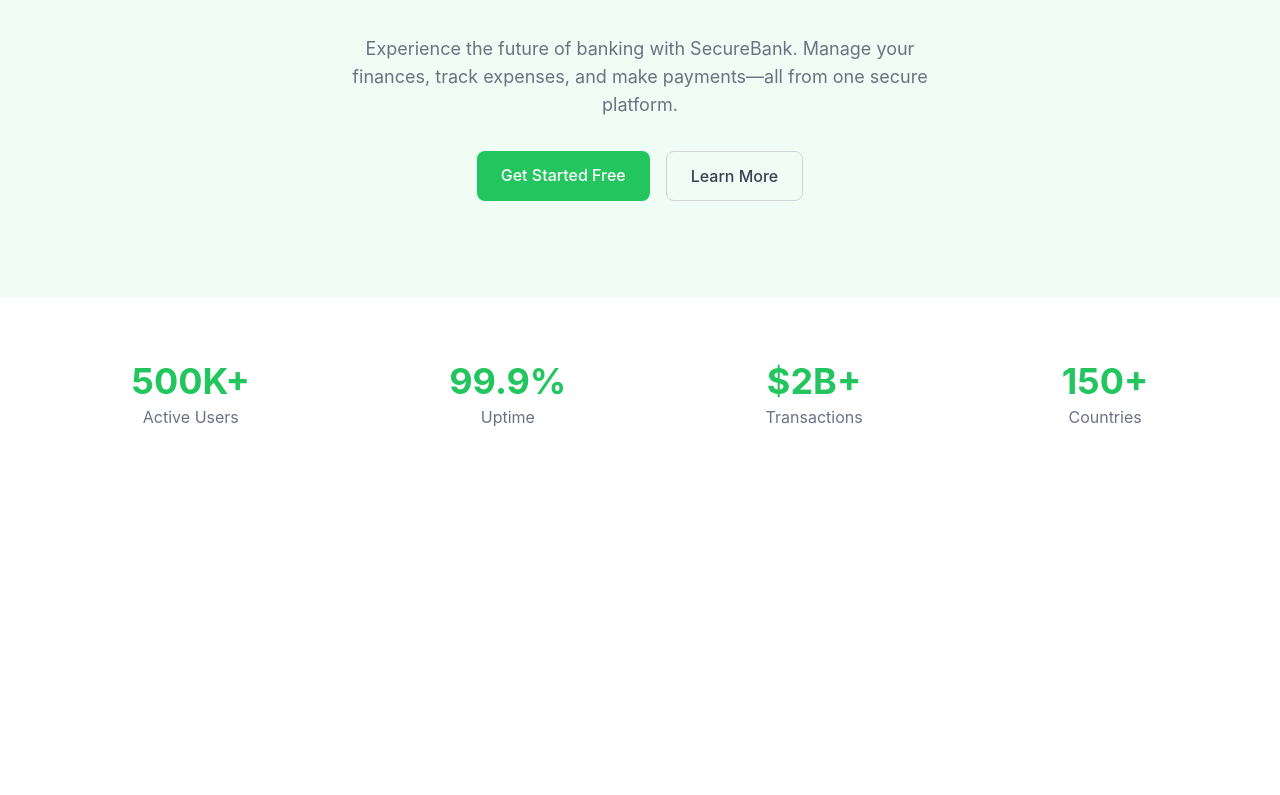
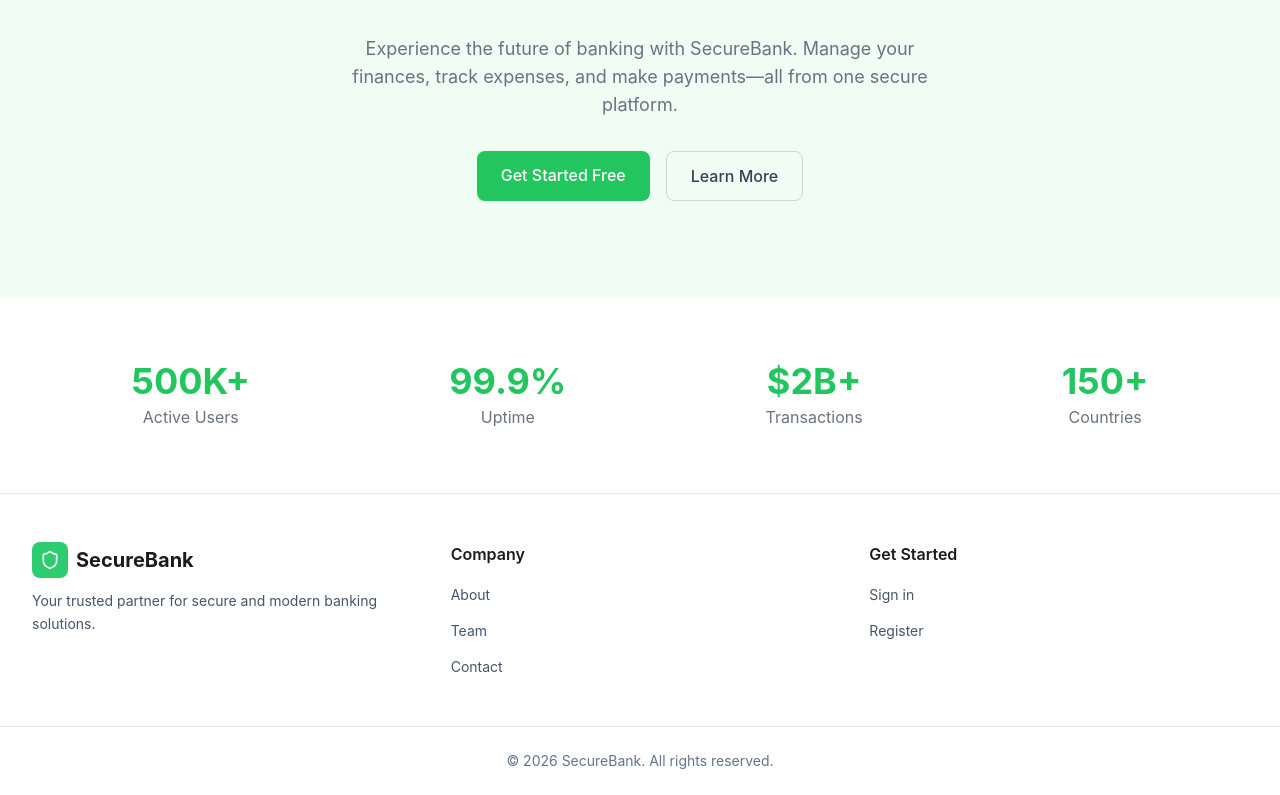
Before and after one commit to AndjelaSestak/fep-claude-practice, a React (Vite) app in the folder Frontend/my-app/: page / in a window 1280 px wide. Shown: the part 281-1076 px from the top of the page. Before the commit the page ends 800 px from the top, so only its background shows below. Built offline with nearby package versions, Linux system fonts and the light colour scheme.

Commit message:
feature(frontend) Add footer reusable component

```diff
--- a/Frontend/my-app/package.json
+++ b/Frontend/my-app/package.json
@@ -11,10 +11,12 @@
   },
   "dependencies": {
     "axios": "^1.14.0",
+    "clsx": "^2.1.1",
     "lucide-react": "^1.7.0",
     "react": "^18.3.1",
     "react-dom": "^18.3.1",
-    "react-router-dom": "^7.13.2"
+    "react-router-dom": "^7.13.2",
+    "tailwind-merge": "^3.5.0"
   },
   "devDependencies": {
     "@eslint/js": "^9.39.4",
--- /dev/null
+++ b/Frontend/my-app/src/components/layout/Footer.jsx
@@ -0,0 +1,109 @@
+import { Shield } from 'lucide-react'
+
+const Footer = () => {
+    return (
+        <footer className="bg-white border-t border-slate-200">
+            {/* Main Footer Content */}
+            <div className="mx-auto max-w-7xl px-4 sm:px-6 lg:px-8 py-12">
+                <div className="grid grid-cols-1 md:grid-cols-3 gap-10">
+                    {/* Brand Section */}
+                    <div>
+                        <div className="flex items-center gap-2 mb-3">
+                            <div
+                                className="rounded-lg p-2 flex items-center justify-center"
+                                style={{ backgroundColor: '#2ECC71' }}
+                            >
+                                <Shield className="w-5 h-5 text-white" />
+                            </div>
+                            <span className="font-bold text-xl" style={{ color: '#1B1B1B' }}>
+                                SecureBank
+                            </span>
+                        </div>
+                        <p className="text-sm leading-relaxed text-slate-600">
+                            Your trusted partner for secure and modern banking solutions.
+                        </p>
+                    </div>
+
+                    {/* Company Links */}
+                    <div>
+                        <h3 className="font-semibold mb-4" style={{ color: '#1B1B1B' }}>
+                            Company
+                        </h3>
+                        <ul className="flex flex-col gap-3">
+                            <li>
+                                <a
+                                    href="/about"
+                                    className="text-sm text-slate-600 transition-colors hover:underline"
+                                    onMouseEnter={(e) => (e.currentTarget.style.color = '#2ECC71')}
+                                    onMouseLeave={(e) => (e.currentTarget.style.color = '')}
+                                >
+                                    About
+                                </a>
+                            </li>
+                            <li>
+                                <a
+                                    href="/team"
+                                    className="text-sm text-slate-600 transition-colors hover:underline"
+                                    onMouseEnter={(e) => (e.currentTarget.style.color = '#2ECC71')}
+                                    onMouseLeave={(e) => (e.currentTarget.style.color = '')}
+                                >
+                                    Team
+                                </a>
+                            </li>
+                            <li>
+                                <a
+                                    href="/contact"
+                                    className="text-sm text-slate-600 transition-colors hover:underline"
+                                    onMouseEnter={(e) => (e.currentTarget.style.color = '#2ECC71')}
+                                    onMouseLeave={(e) => (e.currentTarget.style.color = '')}
+                                >
+                                    Contact
+                                </a>
+                            </li>
+                        </ul>
+                    </div>
+
+                    {/* Get Started Links */}
+                    <div>
+                        <h3 className="font-semibold mb-4" style={{ color: '#1B1B1B' }}>
+                            Get Started
+                        </h3>
+                        <ul className="flex flex-col gap-3">
+                            <li>
+                                <a
+                                    href="/login"
+                                    className="text-sm text-slate-600 transition-colors hover:underline"
+                                    onMouseEnter={(e) => (e.currentTarget.style.color = '#2ECC71')}
+                                    onMouseLeave={(e) => (e.currentTarget.style.color = '')}
+                                >
+                                    Sign in
+                                </a>
+                            </li>
+                            <li>
+                                <a
+                                    href="/register"
+                                    className="text-sm text-slate-600 transition-colors hover:underline"
+                                    onMouseEnter={(e) => (e.currentTarget.style.color = '#2ECC71')}
+                                    onMouseLeave={(e) => (e.currentTarget.style.color = '')}
+                                >
+                                    Register
+                                </a>
+                            </li>
+                        </ul>
+                    </div>
+                </div>
+            </div>
+
+            {/* Divider + Copyright */}
+            <div className="border-t border-slate-200">
+                <div className="mx-auto max-w-7xl px-4 sm:px-6 lg:px-8 py-6">
+                    <p className="text-center text-sm text-slate-500">
+                        © {new Date().getFullYear()} SecureBank. All rights reserved.
+                    </p>
+                </div>
+            </div>
+        </footer>
+    )
+}
+
+export default Footer
--- a/Frontend/my-app/src/pages/HomePage.jsx
+++ b/Frontend/my-app/src/pages/HomePage.jsx
@@ -1,4 +1,5 @@
 import Navbar from '../components/layout/NavBar'
+import Footer from '../components/layout/Footer'
 
 
 const HomePage = () => {
@@ -44,6 +45,7 @@
         </div>
       </section>
 
+      <Footer />
     </div>
   )
 }
```
Also changed, not shown: 1 other file (tests, documents, lock files or other folders).
